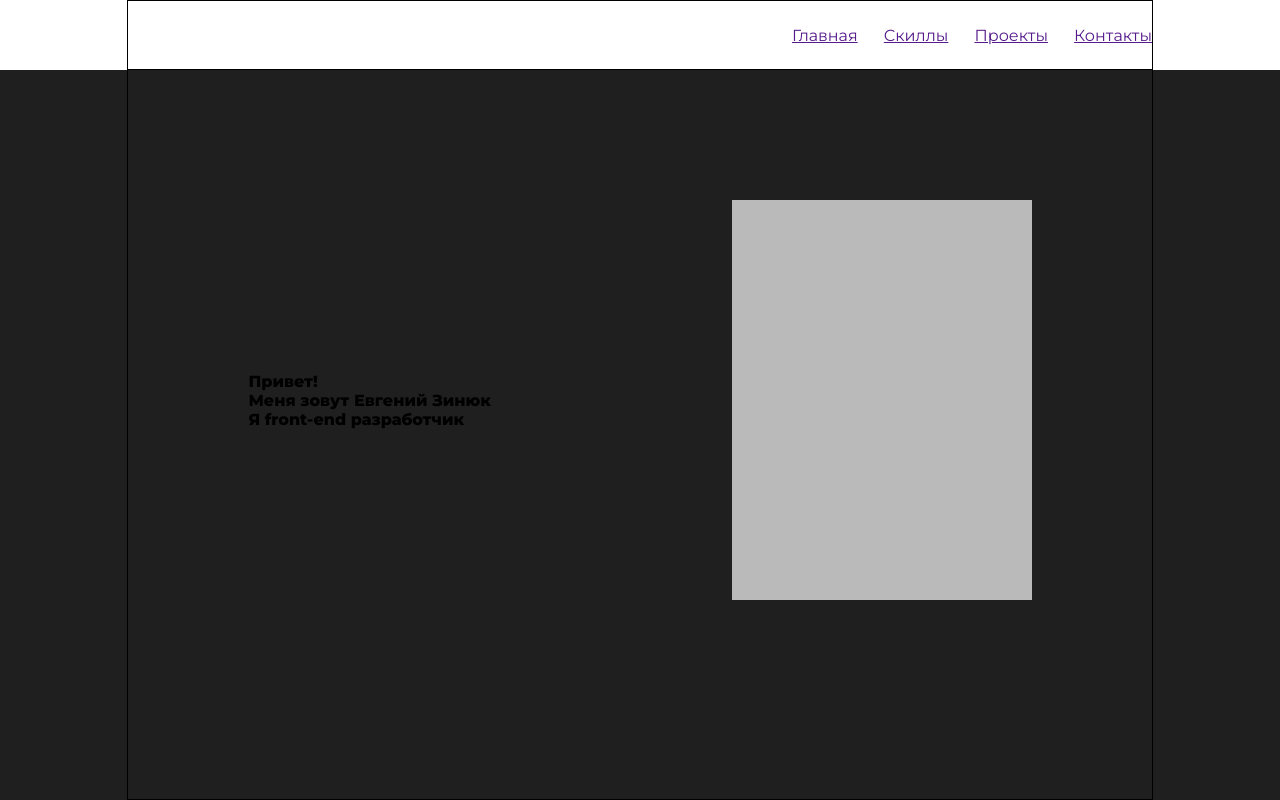
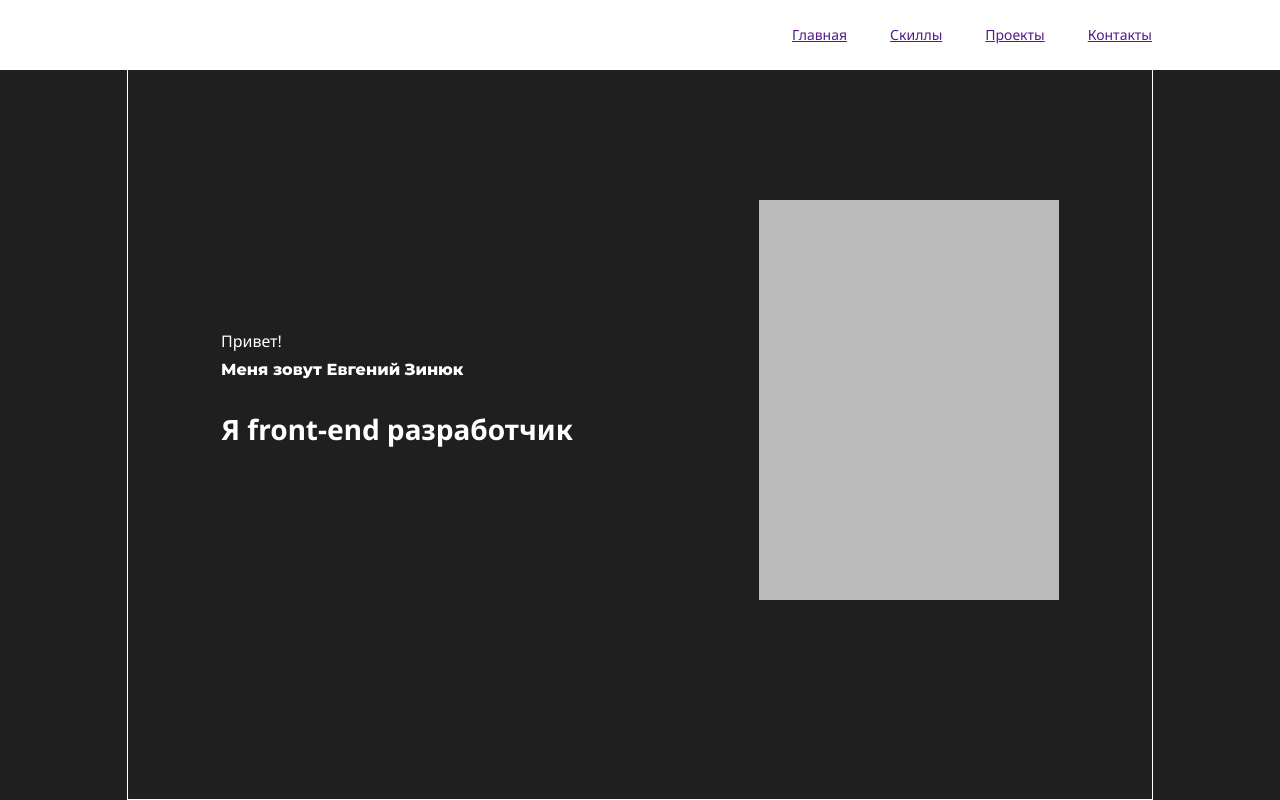
Before and after one commit to Alyso4ka/Portfolio, a React (Create React App) app: page / in a window 1280 px wide. Shown: the top 800 px of the page. Built offline with nearby package versions, Linux system fonts and the light colour scheme.

Commit message:
styles main

```diff
--- a/public/index.html
+++ b/public/index.html
@@ -6,7 +6,7 @@
     <meta name="viewport" content="width=device-width, initial-scale=1" />
     <meta name="theme-color" content="#000000" />
     <link href="https://fonts.googleapis.com/css?family=Montserrat:100,100i,200,200i,300,300i,400,400i,500,500i,600,600i,700,700i,800,800i,900,900i&display=swap&subset=cyrillic,cyrillic-ext" rel="stylesheet">
-
+    <link href="https://fonts.googleapis.com/css?family=Noto+Sans:400,400i,700,700i&display=swap&subset=cyrillic,cyrillic-ext" rel="stylesheet">
     <meta
       name="description"
       content="Web site created using create-react-app"
--- a/src/Main/Main.js
+++ b/src/Main/Main.js
@@ -8,7 +8,7 @@ function Main() {
                 <div className={styles.greeting}>
                     <span>Привет!</span>
                     <span>Меня зовут Евгений Зинюк</span>
-                    <span>Я front-end разработчик</span>
+                    <h1>Я front-end разработчик</h1>
                 </div>
                 <div className={styles.photo}>
                     <img src="" alt=""/>
--- a/src/Main/Main.module.css
+++ b/src/Main/Main.module.css
@@ -20,10 +20,18 @@
   flex-direction: column;
 }
 
-.greeting:nth-child(1) {
+.greeting span:nth-child(1) {
+  font-size: 16px;
+
+
+}
+
+.greeting span:nth-child(2) {
   font-size: 16px;
   font-weight: 800;
+  font-family: 'Montserrat', sans-serif;
 }
+
 
 .photo {
   height: 400px;
--- a/src/index.css
+++ b/src/index.css
@@ -1,12 +1,18 @@
 html,
 body {
   margin: 0;
-  font-family: -apple-system, BlinkMacSystemFont, 'Segoe UI', 'Roboto', 'Oxygen',
-    'Ubuntu', 'Cantarell', 'Fira Sans', 'Droid Sans', 'Helvetica Neue',
-    sans-serif;
-  font-family: 'Montserrat', sans-serif;
+  /*font-family: -apple-system, BlinkMacSystemFont, 'Segoe UI', 'Roboto', 'Oxygen',*/
+  /*  'Ubuntu', 'Cantarell', 'Fira Sans', 'Droid Sans', 'Helvetica Neue',*/
+  /*  sans-serif;*/
+
   -webkit-font-smoothing: antialiased;
   -moz-osx-font-smoothing: grayscale;
+  color: #ffffff;
+  font-family: 'Noto Sans', sans-serif;
+  font-weight: 400;
+  font-stretch: normal;
+  font-size: 14px;
+  line-height: 1.8;
 }
 
 code {
```
